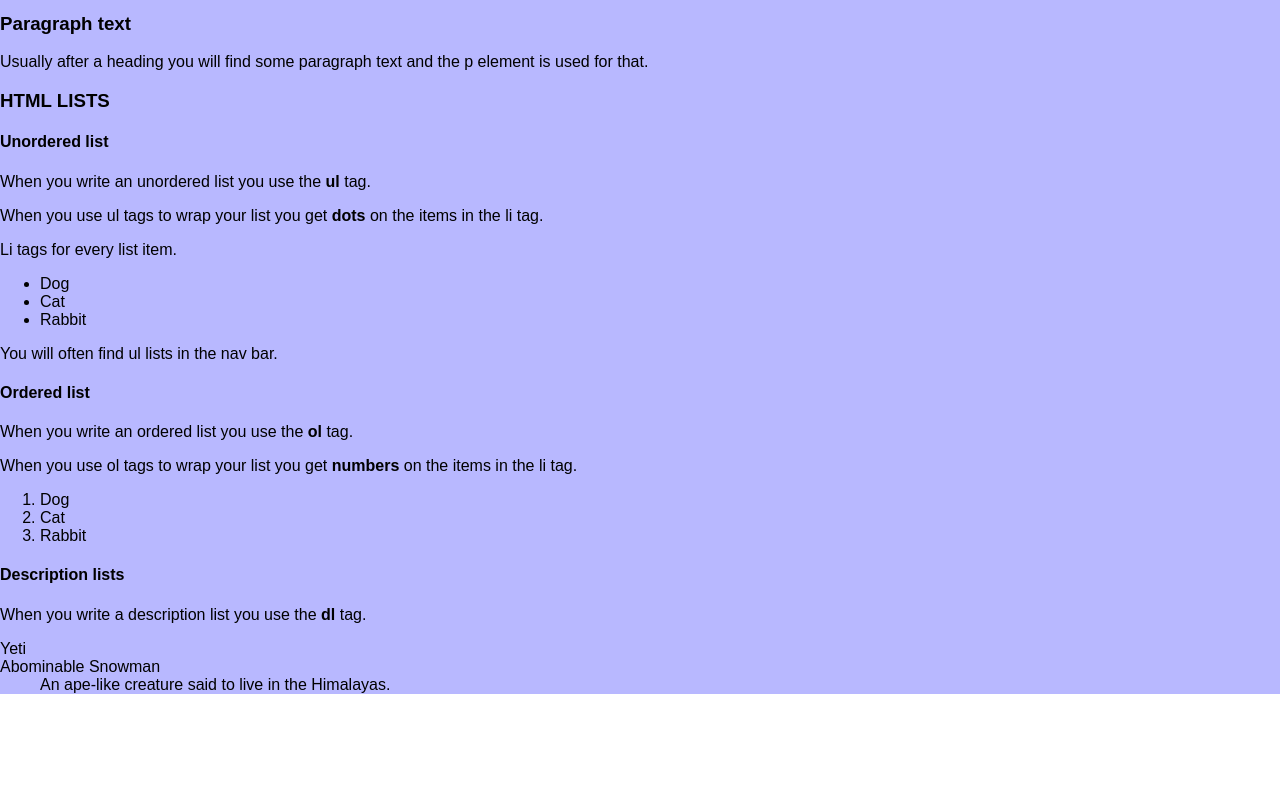
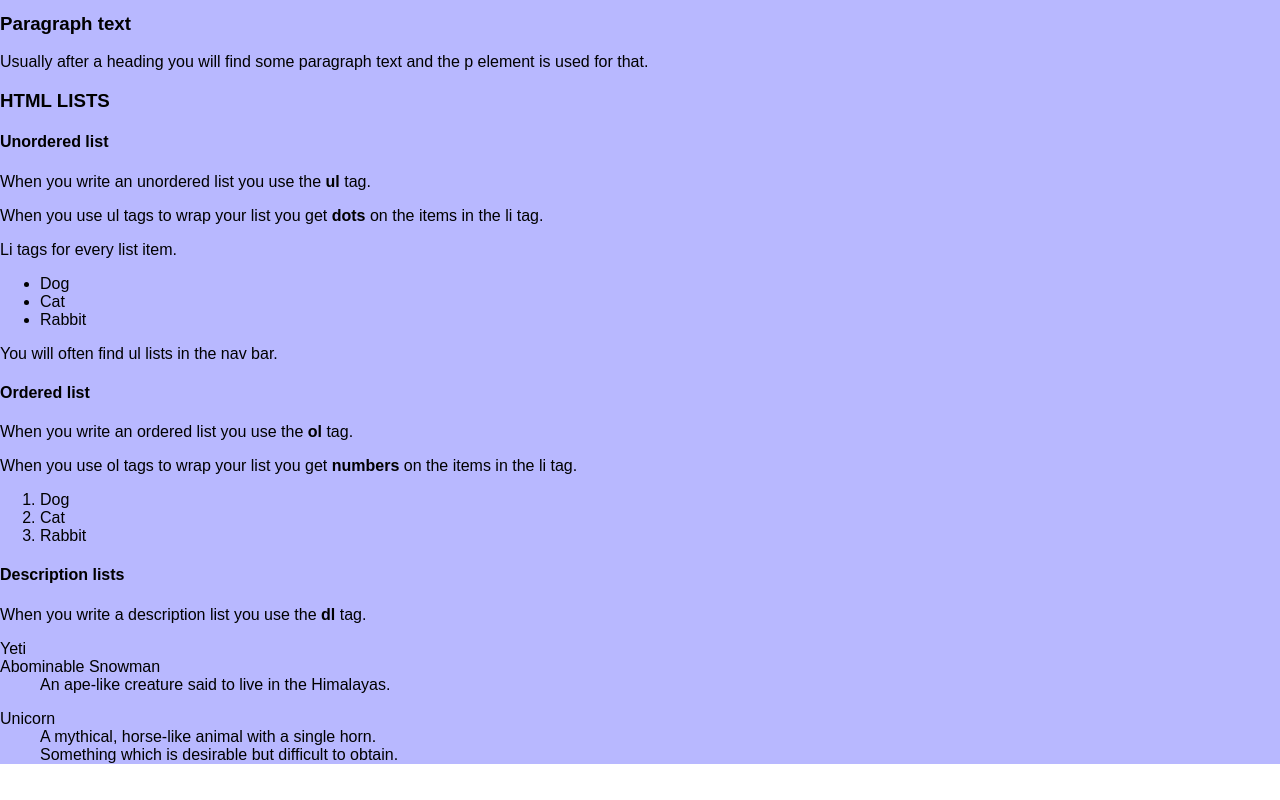
Before and after one commit to Silje32/HTML-CSS, a plain HTML site: page index.html in a window 1280 px wide. Shown: the part 1306-2106 px from the top of the page. Before the commit the page ends 2036 px from the top, so only its background shows below. Drawn offline with Linux system fonts and the light colour scheme.

Commit message:
Added a different dl list to html lists

```diff
--- a/index.html
+++ b/index.html
@@ -129,6 +129,12 @@
           <dt>Abominable Snowman</dt>
           <dd>An ape-like creature said to live in the Himalayas.</dd>
         </dl>
+        <!---- Single term, multiple descriptions -->
+        <dl>
+          <dt>Unicorn</dt>
+          <dd>A mythical, horse-like animal with a single horn.</dd>
+          <dd>Something which is desirable but difficult to obtain.</dd>
+        </dl>
       </section>
     </main>
     <footer></footer>
```
